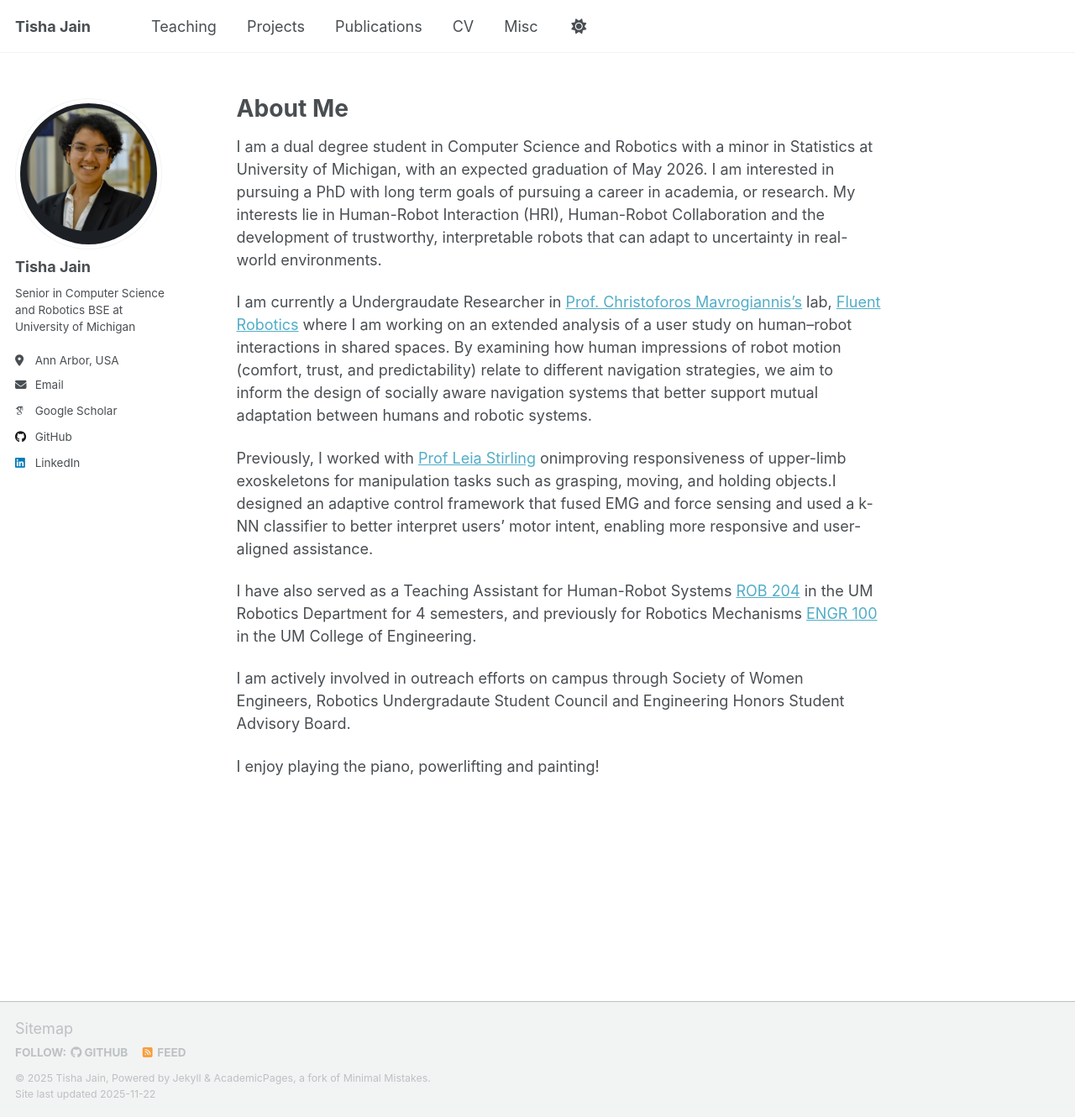
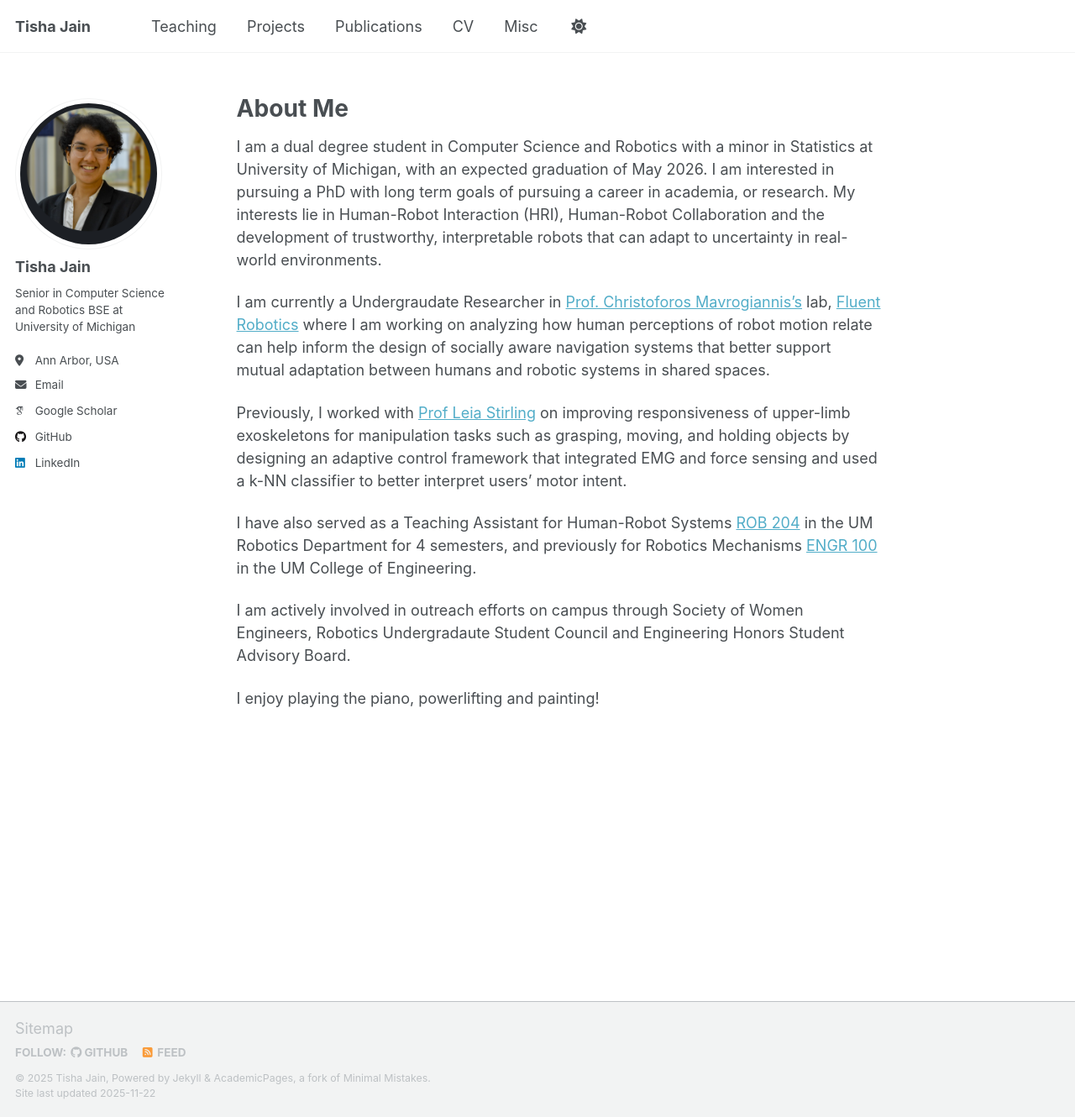
Before and after one commit to TishaJain6060/TishaJain6060.github.io, a Jekyll site: the page built from _pages/about.md, in a window 1280 px wide and 1330 px high. Shown: the whole window at 84% size. Built offline with Jekyll 4.4.1, drawn with Linux system fonts in a browser that asks for light colours; some web fonts are replaced; a script that is not in the unit is left out.

Commit message:
Edit 'About Me' section for clarity and flow
Revised text for clarity and conciseness in the 'About Me' section.

```diff
--- a/_pages/about.md
+++ b/_pages/about.md
@@ -11,9 +11,9 @@ redirect_from:
 
 I am a dual degree student in Computer Science and Robotics with a minor in Statistics at University of Michigan, with an expected graduation of May 2026. I am interested in pursuing a PhD with long term goals of pursuing a career in academia, or research. My interests lie in Human-Robot Interaction (HRI), Human-Robot Collaboration and the development of trustworthy, interpretable robots that can adapt to uncertainty in real-world environments.
 
-I am currently a Undergraudate Researcher in [Prof. Christoforos Mavrogiannis's](https://chrismavrogiannis.com/) lab, [Fluent Robotics](https://fluentrobotics.com/index) where I am working on an extended analysis of a user study on human–robot interactions in shared spaces. By examining how human impressions of robot motion (comfort, trust, and predictability) relate to different navigation strategies, we aim to inform the design of socially aware navigation systems that better support mutual adaptation between humans and robotic systems.
+I am currently a Undergraudate Researcher in [Prof. Christoforos Mavrogiannis's](https://chrismavrogiannis.com/) lab, [Fluent Robotics](https://fluentrobotics.com/index) where I am working on analyzing how human perceptions of robot motion relate can help inform the design of socially aware navigation systems that better support mutual adaptation between humans and robotic systems in shared spaces.
 
-Previously, I worked with [Prof Leia Stirling](https://stirling.engin.umich.edu/) onimproving responsiveness of upper-limb exoskeletons for manipulation tasks such as grasping, moving, and holding objects.I designed an adaptive control framework that fused EMG and force sensing and used a k-NN classifier to better interpret users’ motor intent, enabling more responsive and user-aligned assistance.
+Previously, I worked with [Prof Leia Stirling](https://stirling.engin.umich.edu/) on improving responsiveness of upper-limb exoskeletons for manipulation tasks such as grasping, moving, and holding objects by designing an adaptive control framework that integrated EMG and force sensing and used a k-NN classifier to better interpret users’ motor intent.
 
 I have also served as a Teaching Assistant for Human-Robot Systems [ROB 204](https://robotics.umich.edu/academics/courses/course-offerings/rob-204-winter-2022/) in the UM Robotics Department for 4 semesters, and previously for Robotics Mechanisms [ENGR 100](https://adue.engin.umich.edu/engr100_sections/850-robotics/) in the UM College of Engineering.
 
```
